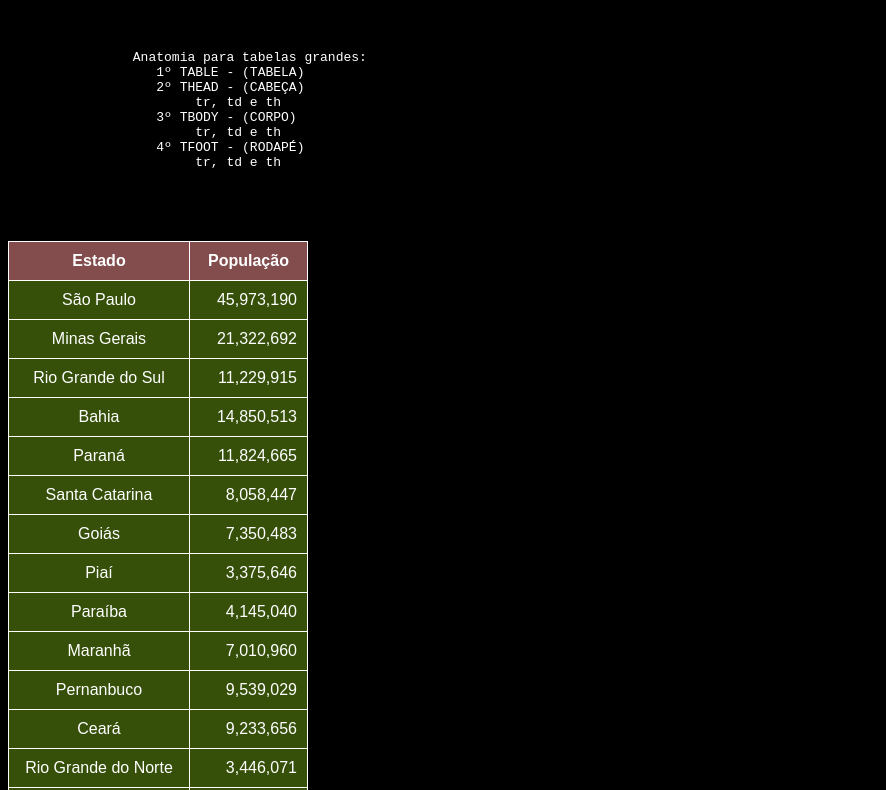
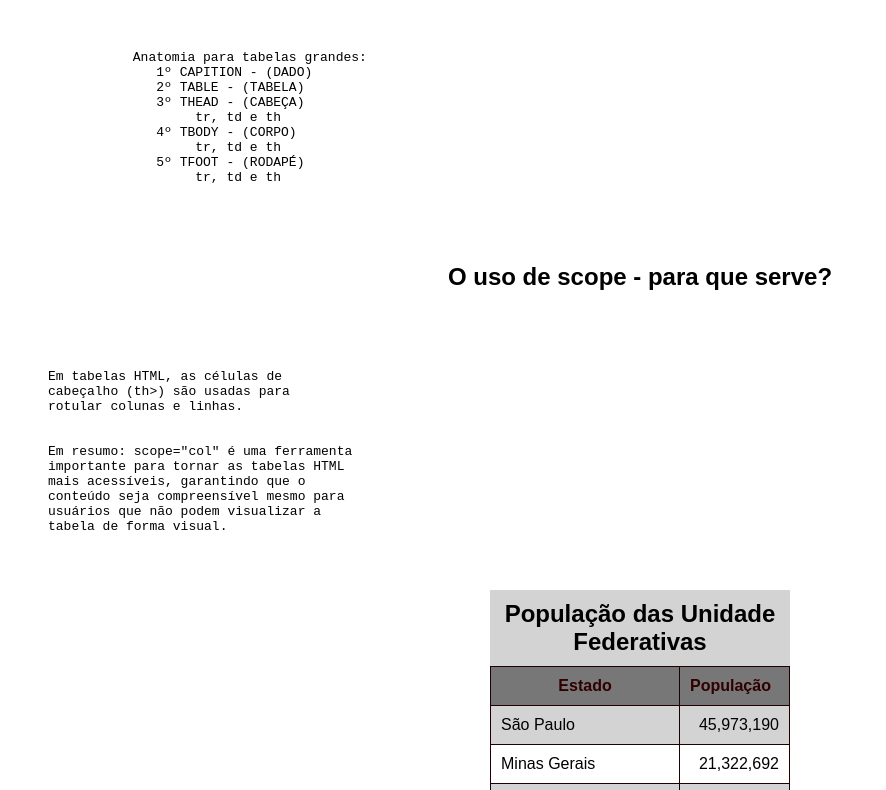
Before and after one commit to nakata-dev/html-css, a plain HTML site: page Exerc023/tabela03.html in a window 1280 px wide. Shown: the part 73-863 px from the top of the page, without its empty margins (0-886 px from the left). Drawn offline with Linux system fonts and the light colour scheme.

Commit message:
Uptade de tabela03

```diff
--- a/Exerc023/tabela03.html
+++ b/Exerc023/tabela03.html
@@ -6,34 +6,49 @@
     <title>Minha terceira tabela em HTML5</title>
     <style>
         body{
-            background-color: black;
-            color: white;
+            background-color: rgb(255, 255, 255);
+            color: rgb(0, 0, 0);
             font-family: Arial, Helvetica, sans-serif;
         }
         h1{
             text-align: center;
         }
+        caption{
+            font-size: 1.5em;
+            font-weight: bold;
+            padding: 10px;
+            background-color: lightgray;
+        }
+
         table{
             border-collapse: collapse;
             height: 20px;
             width: 300px;
+            margin: auto;
         }
+
         td,th{
-           border: 1px solid white;
+           border: 1px solid rgb(31, 0, 0);
            padding: 10px;
-           text-align: center;
+           text-align: left;
            vertical-align: middle;
+        }
+
+        tbody > tr:nth-child(odd){
+            background-color: lightgray;
         }
         .num{
             text-align: right;
         }
         thead, tfoot, .numf{
-            background-color: rgb(131, 77, 77);
-            color: white;
+            background-color: rgb(119, 119, 119);
+            color: rgb(48, 0, 0);
         }
-        td{
-            background-color: rgb(54, 80, 10);
+
+        .paragrafo{
+            padding-left: 40px;
         }
+
 
 
     </style>
@@ -43,20 +58,31 @@
         <pre>
             <p>
                 Anatomia para tabelas grandes:
-                   1º TABLE - (TABELA)
-                   2º THEAD - (CABEÇA)
+                   1º CAPITION - (DADO)
+                   2º TABLE - (TABELA)
+                   3º THEAD - (CABEÇA)
                         tr, td e th
-                   3º TBODY - (CORPO)
+                   4º TBODY - (CORPO)
                         tr, td e th
-                   4º TFOOT - (RODAPÉ)
+                   5º TFOOT - (RODAPÉ)
                         tr, td e th
             </p>
         </pre>
+        <h2 style="text-align: center;">O uso de scope - para que serve?</h2>
+        <pre>
+            <p class="paragrafo">
+                <br>Em tabelas HTML, as células de <br>cabeçalho (th>) são usadas para <br>rotular colunas e linhas.
+
+            <br>Em resumo: scope="col" é uma ferramenta <br>importante para tornar as tabelas HTML <br>mais acessíveis, garantindo que o <br>conteúdo seja compreensível mesmo para <br>usuários que não podem visualizar a <br>tabela de forma visual. </p>
+        </pre>
     <table>
+        <caption>
+            População das Unidade Federativas
+        </caption>
     <thead>
         <tr>
-            <th>Estado</th>
-            <th>População</th>
+            <th scope="col" style="text-align: center;">Estado</th>
+            <th scope="col" style="width: 50px;">População</th>
         </tr>
     </thead>
         <tbody>
@@ -167,11 +193,26 @@
         </tbody>
             <tfoot>
                 <tr>
-                    <th>Total da População</th>
+                    <th scope="row">Total da População</th>
                     <td class="numf"><strong>212,583,720</strong></td>
                 </tr>
             </tfoot>
 
     </table>
+    <br>
+    <h2 style="text-align: center;">Efeito Zebrado</h2>
+    <pre>
+        <p>
+            Este recurso em CSS ajuda a configurar um
+            efeito de preenchimento
+
+            tbody > tr:nth-child(2n){
+            background-color: lightgray; //pares
+            }
+            tbody > tr:nth-child(odd){  //impares
+            background-color: lightgray;
+            }
+        </p>
+    </pre>
 </body>
 </html>
```
